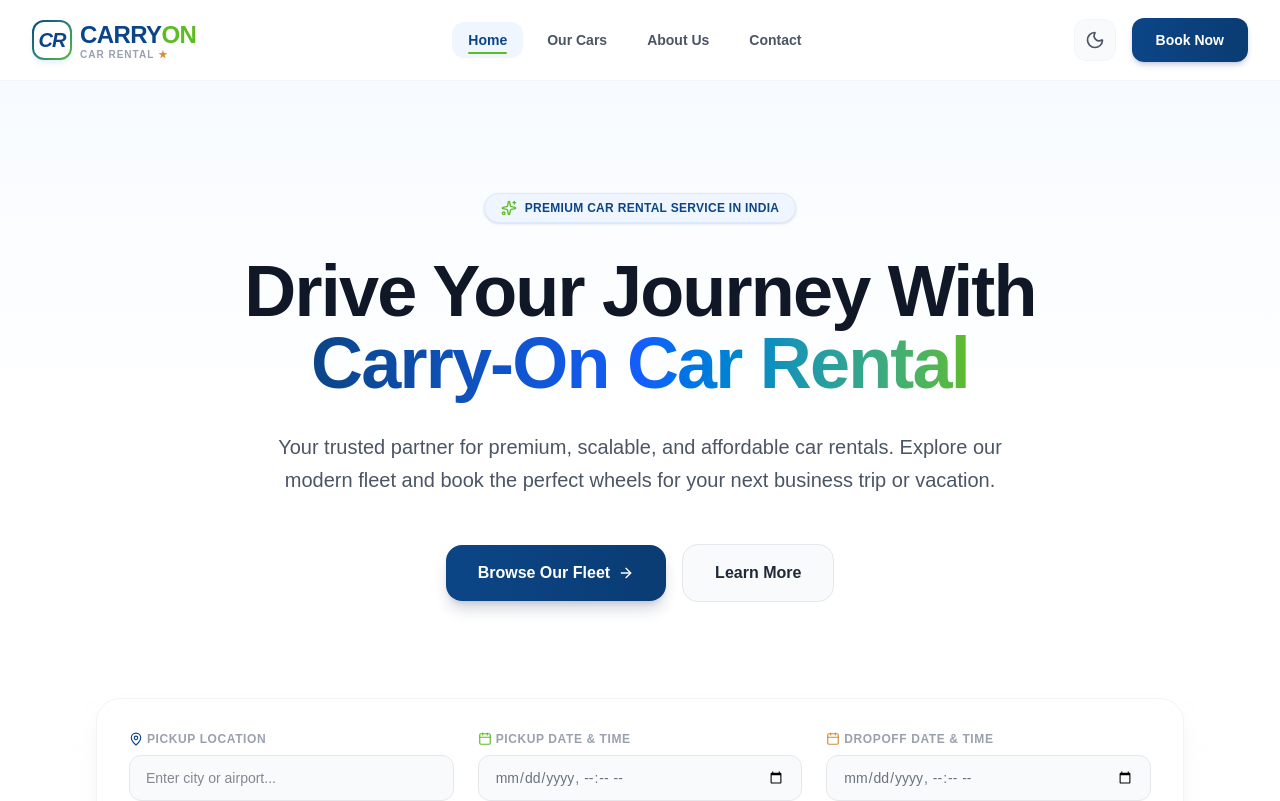
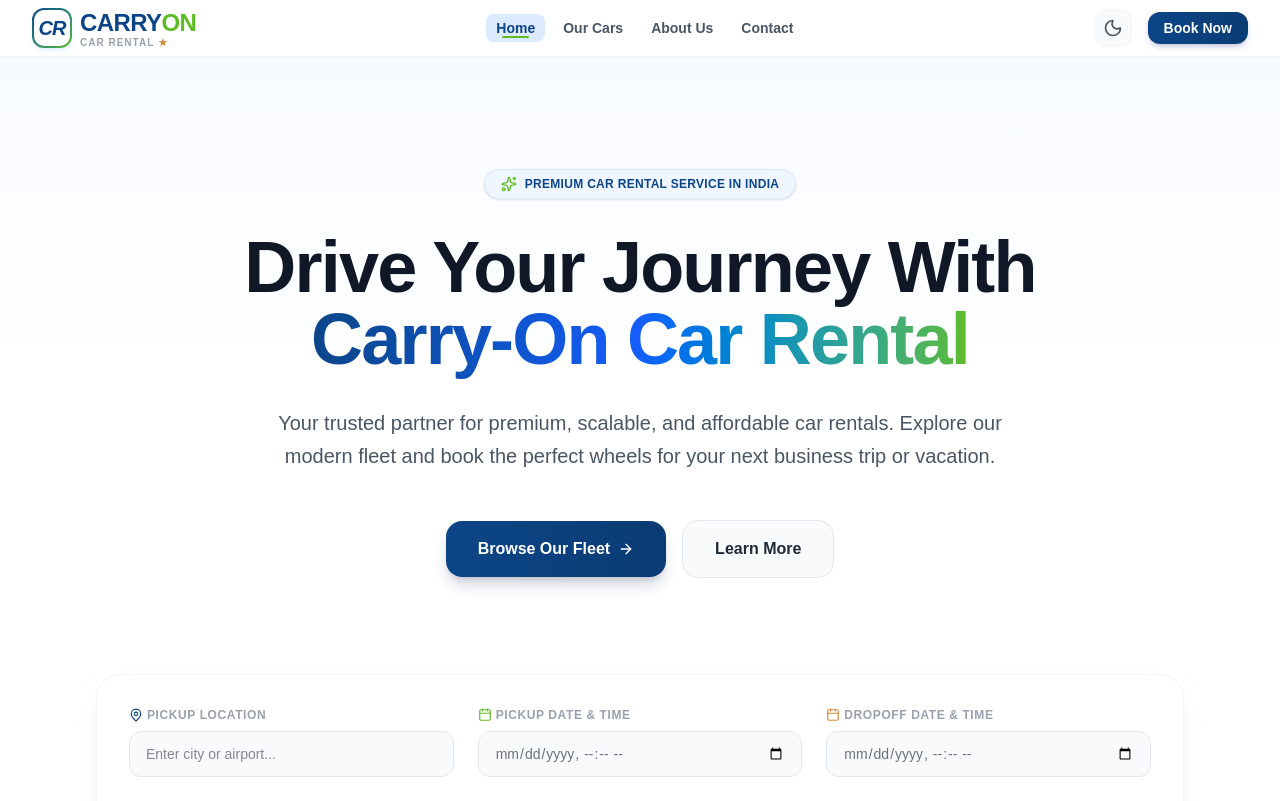
Before and after one commit to krsnavtr-code/carry-on, a Next.js app in the folder client/: page / in a window 1280 px wide. Shown: the top 801 px of the page. Built offline with nearby package versions, Linux system fonts and the light colour scheme.

Commit message:
style(ui): adjust navbar height and component spacing
Refine the navbar layout by reducing the container height and adjusting padding and border-radius for navigation links and buttons to improve visual consistency.

```diff
--- a/client/components/Navbar.tsx
+++ b/client/components/Navbar.tsx
@@ -46,7 +46,7 @@
   return (
     <nav className="bg-white dark:bg-gray-950 border-b border-gray-100 dark:border-gray-900 sticky top-0 z-50 transition-colors duration-300">
       <div className="max-w-7xl mx-auto px-4 sm:px-6 lg:px-8">
-        <div className="flex justify-between items-center h-20">
+        <div className="flex justify-between items-center h-14">
           {/* Logo Section matched with your Brand identity */}
           <div className="flex items-center">
             <Link href="/" className="flex items-center space-x-2 group">
@@ -77,10 +77,10 @@
               <Link
                 key={link.name}
                 href={link.href}
-                className={`relative font-semibold px-4 py-2 rounded-xl text-sm transition-all duration-200 ${
+                className={`relative font-semibold px-2.5 py-1 rounded-lg text-sm transition-all duration-200 ${
                   isActive(link.href)
-                    ? "text-[#0C4587] dark:text-blue-400 bg-blue-50 dark:bg-blue-900/30"
-                    : "text-gray-600 dark:text-gray-300 hover:text-[#0C4587] dark:hover:text-blue-400 hover:bg-gray-50 dark:hover:bg-gray-900/50"
+                    ? "text-[#0C4587] dark:text-blue-400 bg-blue-100 dark:bg-blue-900/30"
+                    : "text-gray-600 dark:text-gray-300 hover:text-[#0C4587] dark:hover:text-blue-400"
                 } group`}
               >
                 {link.name}
@@ -100,7 +100,7 @@
             {/* Theme Toggle Button */}
             <button
               onClick={toggleTheme}
-              className="p-2.5 rounded-xl bg-gray-50 dark:bg-gray-900 text-gray-600 dark:text-gray-400 hover:bg-gray-100 dark:hover:bg-gray-800 border border-gray-100 dark:border-gray-800 transition-all duration-200"
+              className="p-2 rounded-xl bg-gray-50 dark:bg-gray-900 text-gray-600 dark:text-gray-400 hover:bg-gray-100 dark:hover:bg-gray-800 border border-gray-100 dark:border-gray-800 transition-all duration-200 cursor-pointer"
               aria-label="Toggle theme"
             >
               {theme === "light" ? (
@@ -113,7 +113,7 @@
             {/* Premium Dynamic 'Book Now' Button */}
             <Link
               href="/booking"
-              className="relative overflow-hidden inline-flex items-center justify-center bg-gradient-to-r from-[#0C4587] to-[#0A3C73] hover:from-[#5EBC23] hover:to-[#4CAF50] text-white font-bold text-sm px-6 py-3 rounded-xl shadow-md shadow-blue-900/20 hover:shadow-green-500/20 hover:-translate-y-[1px] active:translate-y-0 transition-all duration-300"
+              className="relative overflow-hidden inline-flex items-center justify-center bg-gradient-to-r from-[#0C4587] to-[#0A3C73] hover:from-[#5EBC23] hover:to-[#4CAF50] text-white font-bold text-sm px-4 py-1.5 rounded-xl shadow-md shadow-blue-900/20 hover:shadow-green-500/20 hover:-translate-y-[1px] active:translate-y-0 transition-all duration-300"
             >
               Book Now
             </Link>
@@ -123,7 +123,7 @@
           <div className="flex items-center space-x-3 md:hidden">
             <button
               onClick={toggleTheme}
-              className="p-2 rounded-lg bg-gray-50 dark:bg-gray-900 text-gray-600 dark:text-gray-400 border border-gray-100 dark:border-gray-800"
+              className="p-2 rounded-lg bg-gray-50 dark:bg-gray-900 text-gray-600 dark:text-gray-400 border border-gray-100 dark:border-gray-800 "
             >
               {theme === "light" ? (
                 <Moon className="w-5 h-5" />
@@ -134,7 +134,7 @@
 
             <button
               onClick={() => setIsOpen(!isOpen)}
-              className="p-2 rounded-lg bg-gray-50 dark:bg-gray-900 text-gray-700 dark:text-gray-300 hover:bg-gray-100 dark:hover:bg-gray-800 border border-gray-100 dark:border-gray-800 transition-colors"
+              className="p-1.5 rounded-lg bg-gray-50 dark:bg-gray-900 text-gray-700 dark:text-gray-300 hover:bg-gray-100 dark:hover:bg-gray-800 border border-gray-100 dark:border-gray-800 transition-colors"
               aria-label="Toggle Menu"
             >
               {isOpen ? (
@@ -155,16 +155,16 @@
             : "opacity-0 scale-y-0 invisible h-0"
         }`}
       >
-        <div className="px-4 pt-2 pb-6 space-y-2">
+        <div className="px-4 pt-2 pb-6 space-y-1">
           {navLinks.map((link) => (
             <Link
               key={link.name}
               href={link.href}
               onClick={() => setIsOpen(false)}
-              className={`flex items-center font-semibold px-4 py-3 rounded-xl text-base transition-colors ${
+              className={`flex items-center font-semibold px-4 py-1.5 rounded-xl text-base transition-colors ${
                 isActive(link.href)
                   ? "text-[#0C4587] dark:text-blue-400 bg-blue-50 dark:bg-blue-900/30"
-                  : "text-gray-700 dark:text-gray-300 hover:text-[#0C4587] dark:hover:text-blue-400 hover:bg-gray-50 dark:hover:bg-gray-900"
+                  : "text-gray-700 dark:text-gray-300 hover:text-[#0C4587] dark:hover:text-blue-400 hover:bg-gray-100 dark:hover:bg-gray-900"
               }`}
             >
               {link.icon}
@@ -176,7 +176,7 @@
             <Link
               href="/booking"
               onClick={() => setIsOpen(false)}
-              className="flex w-full items-center justify-center bg-gradient-to-r from-[#0C4587] to-[#0A3C73] text-white font-bold py-3.5 rounded-xl shadow-lg"
+              className="flex w-full items-center justify-center bg-gradient-to-r from-[#0C4587] to-[#0A3C73] text-white font-bold py-2 rounded-xl shadow-lg"
             >
               Book Now
             </Link>
```
